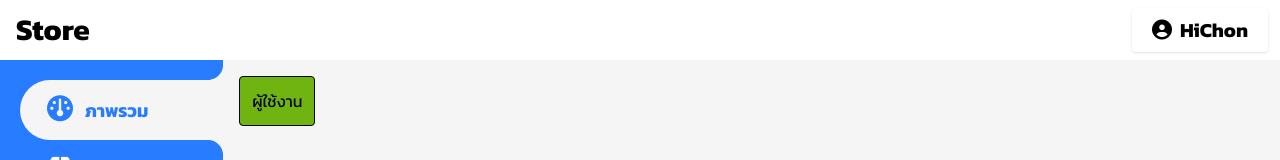
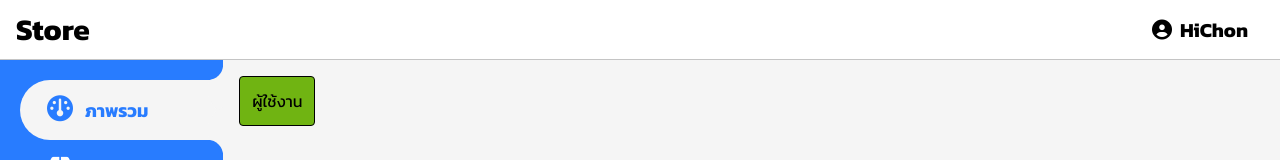
Before and after one commit to chon26909/Store-Portal, a React (Vite) app: page /dashboard in a window 1280 px wide. Shown: the top 160 px of the page. Built offline with nearby package versions, Linux system fonts and the light colour scheme.

Commit message:
update coler header

```diff
--- a/src/components/Header.tsx
+++ b/src/components/Header.tsx
@@ -4,9 +4,9 @@ const username = 'HiChon';
 
 const Header: FC = () => {
     return (
-        <div className='bg-white shadow flex items-center px-3 justify-between h-[60px]'>
+        <div className='bg-white border-b-[#c4c4c4] border-b-[1px] flex items-center px-3 justify-between h-[60px]'>
             <div className='text-3xl font-bold ml-1'>Store</div>
-            <div className='rounded px-5 py-2 bg-grey shadow cursor-pointer select-none'>
+            <div className='rounded px-5 py-2 cursor-pointer select-none'>
                 <i className='fas fa-circle-user text-xl' />
                 <span className='ml-2 text-xl font-bold '>{username}</span>
             </div>
```
